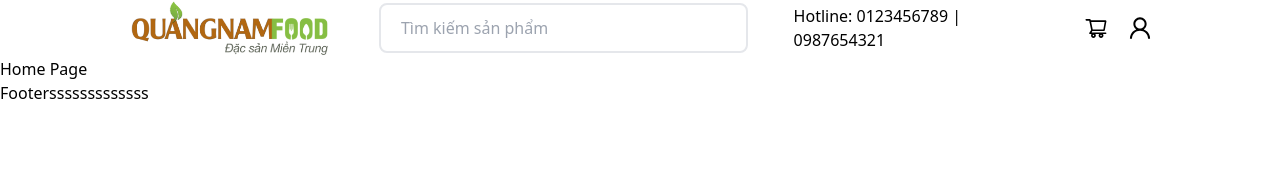
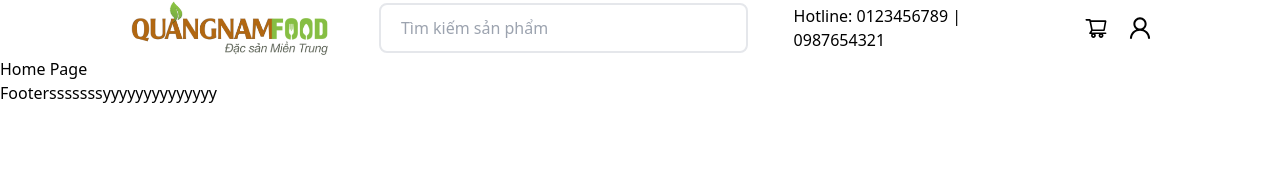
Before and after one commit to Trang-devDX/DATN_FE, a React (Create React App) app: page / in a window 1280 px wide. Shown: the top 171 px of the page. Built offline with nearby package versions, Linux system fonts and the light colour scheme.

Commit message:
Update Footer.jsx

```diff
--- a/src/components/Footer.jsx
+++ b/src/components/Footer.jsx
@@ -1,5 +1,5 @@
 export default function Footer(){
     return (
-        <div>Footersssssssssssss</div>
+        <div>Footersssssssyyyyyyyyyyyyyy</div>
     )
 }
```
